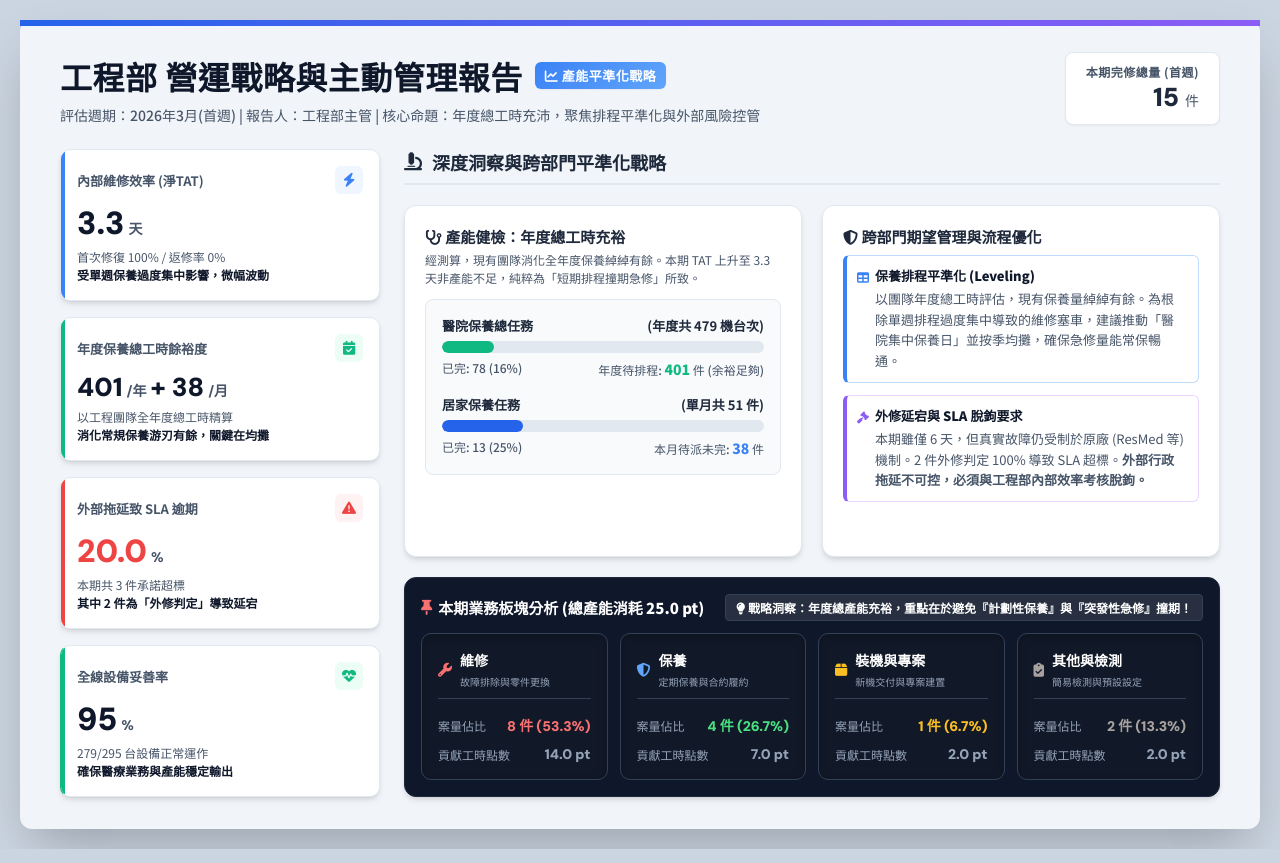
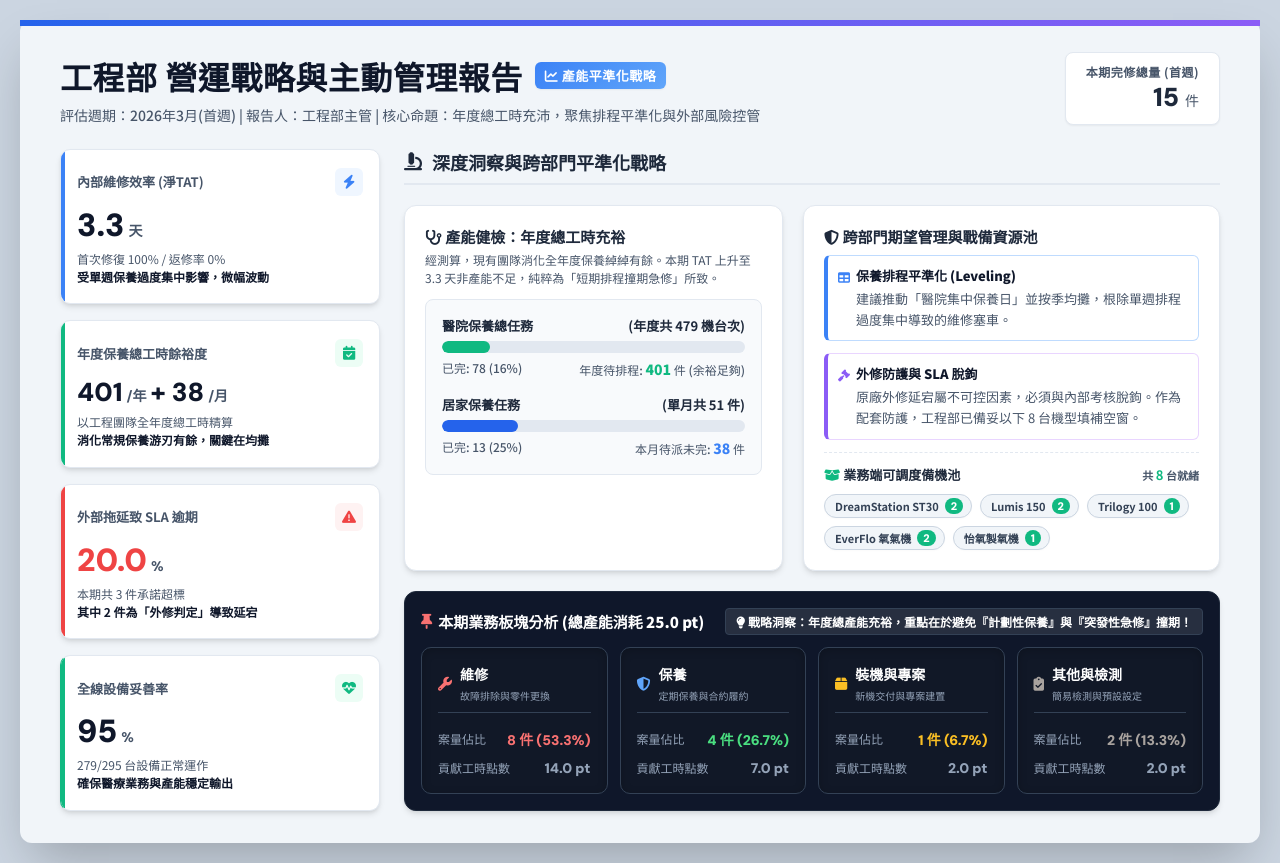
Before and after one commit to JamieHuang001/my-webpage, a plain HTML site: page index.html in a window 1280 px wide. Drawn offline with Linux system fonts and the light colour scheme.

Commit message:
Update index.html

```diff
--- a/index.html
+++ b/index.html
@@ -243,7 +243,7 @@
 
         .strategy-content-grid {
             display: grid;
-            grid-template-columns: 1fr 1fr;
+            grid-template-columns: 1fr 1.1fr; /* 右側稍微寬一點以容納標籤 */
             gap: 20px;
         }
 
@@ -258,7 +258,7 @@
             flex-direction: column;
         }
 
-        /* 保養海嘯進度條 UX 設計 (New) */
+        /* 保養海嘯進度條 UX 設計 */
         .backlog-container {
             background: #f8fafc;
             border-radius: 8px;
@@ -304,17 +304,8 @@
             font-weight: 500;
         }
 
-        .stat-success {
-            color: var(--status-success);
-            font-weight: 900;
-            font-size: 14px;
-        }
-
-        .stat-info {
-            color: var(--status-info);
-            font-weight: 900;
-            font-size: 14px;
-        }
+        .stat-success { color: var(--status-success); font-weight: 900; font-size: 14px; }
+        .stat-info { color: var(--status-info); font-weight: 900; font-size: 14px; }
 
         /* 行動清單 UI */
         .action-list {
@@ -339,7 +330,6 @@
             border-left: 3px solid var(--text-muted);
         }
 
-        .action-list li.critical { border-left-color: var(--status-danger); background: white; border: 1px solid #fca5a5; border-left: 4px solid var(--status-danger);}
         .action-list li.policy { border-left-color: var(--status-purple); background: white; border: 1px solid #e9d5ff; border-left: 4px solid var(--status-purple);}
         .action-list li.leveling { border-left-color: var(--status-info); background: white; border: 1px solid #bfdbfe; border-left: 4px solid var(--status-info);}
 
@@ -352,7 +342,6 @@
             font-size: 12px;
         }
 
-        .action-list li.critical::before { content: '\f071'; color: var(--status-danger); }
         .action-list li.policy::before { content: '\f0e3'; color: var(--status-purple); }
         .action-list li.leveling::before { content: '\f0ce'; color: var(--status-info); }
 
@@ -361,6 +350,31 @@
             color: var(--text-main);
             display: block;
             margin-bottom: 2px;
+        }
+
+        /* 資源標籤 (Spare Chips) UI */
+        .spare-chip {
+            background: #f1f5f9;
+            border: 1px solid #cbd5e1;
+            padding: 3px 8px 3px 10px;
+            border-radius: 12px;
+            font-size: 11px;
+            font-weight: 700;
+            color: #334155;
+            display: inline-flex;
+            align-items: center;
+            gap: 6px;
+            box-shadow: 0 1px 2px rgba(0,0,0,0.02);
+        }
+
+        .spare-chip .qty {
+            background: var(--status-success);
+            color: white;
+            font-weight: 900;
+            font-family: 'DM Sans', sans-serif;
+            padding: 1px 6px;
+            border-radius: 8px;
+            font-size: 11px;
         }
 
         /* 四大業務板塊 UI */
@@ -562,20 +576,35 @@
                     </div>
                 </div>
 
-                <!-- 洞察二：管理聲明 -->
+                <!-- 洞察二：管理聲明與戰備池 (NEW) -->
                 <div class="insight-card">
-                    <h3 style="font-size: 15px; color: var(--brand-primary); font-weight: 900;"><i class="fa-solid fa-shield-halved"></i> 跨部門期望管理與流程優化</h3>
+                    <h3 style="font-size: 15px; color: var(--brand-primary); font-weight: 900;"><i class="fa-solid fa-shield-halved"></i> 跨部門期望管理與戰備資源池</h3>
 
-                    <ul class="action-list" style="margin-top: 8px;">
+                    <ul class="action-list" style="margin-top: 8px; margin-bottom: 12px;">
                         <li class="leveling">
                             <span class="highlight-title">保養排程平準化 (Leveling)</span>
-                            以團隊年度總工時評估，現有保養量綽綽有餘。為根除單週排程過度集中導致的維修塞車，建議推動「醫院集中保養日」並按季均攤，確保急修量能常保暢通。
+                            建議推動「醫院集中保養日」並按季均攤，根除單週排程過度集中導致的維修塞車。
                         </li>
                         <li class="policy">
-                            <span class="highlight-title">外修延宕與 SLA 脫鉤要求</span>
-                            本期雖僅 6 天，但真實故障仍受制於原廠 (ResMed 等) 機制。2 件外修判定 100% 導致 SLA 超標。<strong>外部行政拖延不可控，必須與工程部內部效率考核脫鉤。</strong>
+                            <span class="highlight-title">外修防護與 SLA 脫鉤</span>
+                            原廠外修延宕屬不可控因素，必須與內部考核脫鉤。作為配套防護，工程部已備妥以下 8 台機型填補空窗。
                         </li>
                     </ul>
+
+                    <!-- 新增：備機資源池 Chips -->
+                    <div style="border-top: 1px dashed var(--border-light); padding-top: 12px; margin-top: auto;">
+                        <div style="display: flex; justify-content: space-between; align-items: center; margin-bottom: 10px;">
+                            <span style="font-size: 13px; color: var(--brand-primary); font-weight: 900;"><i class="fa-solid fa-box-open" style="color: var(--status-success);"></i> 業務端可調度備機池</span>
+                            <span style="font-size: 11px; color: var(--text-muted); font-weight: 700;">共 <span style="color: var(--status-success); font-size: 13px;">8</span> 台就緒</span>
+                        </div>
+                        <div style="display: flex; flex-wrap: wrap; gap: 8px;">
+                            <span class="spare-chip">DreamStation ST30 <span class="qty">2</span></span>
+                            <span class="spare-chip">Lumis 150 <span class="qty">2</span></span>
+                            <span class="spare-chip">Trilogy 100 <span class="qty">1</span></span>
+                            <span class="spare-chip">EverFlo 氧氣機 <span class="qty">2</span></span>
+                            <span class="spare-chip">怡氧製氧機 <span class="qty">1</span></span>
+                        </div>
+                    </div>
                 </div>
 
             </div>
```
